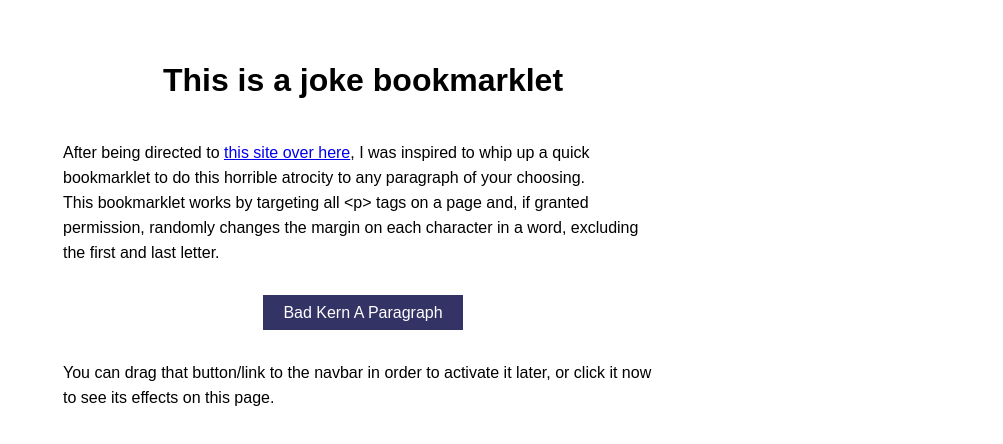
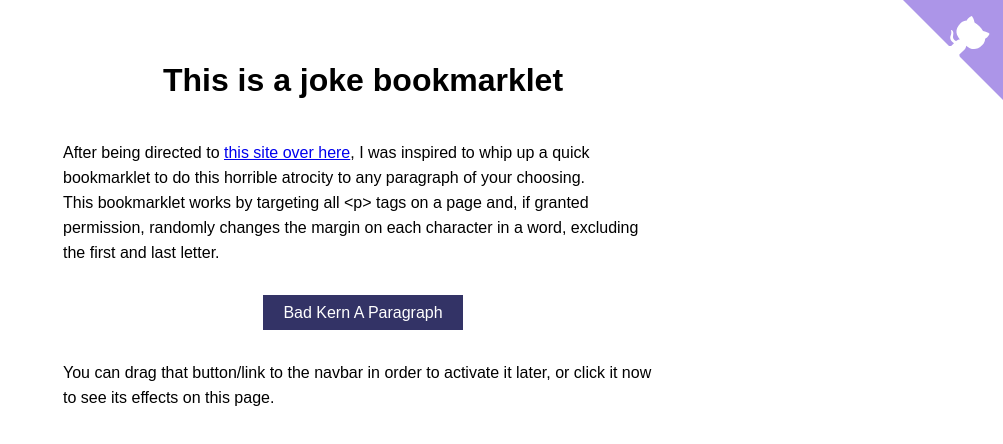
Before and after one commit to EmNudge/Bad-Kern, a plain HTML site: page index.html in a window 1280 px wide. Shown: the whole page, without its empty margins (277-1280 px from the left). Drawn offline with Linux system fonts and the light colour scheme.

Commit message:
added link to github

```diff
--- a/index.html
+++ b/index.html
@@ -6,6 +6,7 @@
   <meta http-equiv="X-UA-Compatible" content="ie=edge">
   <title>Bad Kern</title>
   <link rel="stylesheet" href="style.css">
+  <script src="index.js" deref></script>
 </head>
 <body>
   <h1>This is a joke bookmarklet</h1>
@@ -15,6 +16,10 @@
     <a class="bookmarklet">Bad Kern A Paragraph</a>
   </div>
   <p>You can drag that button/link to the navbar in order to activate it later, or click it now to see its effects on this page.</p>
-  <script src="index.js"></script>
+
+  <!-- check it out on github link -->
+  <a class="github-link" href="https://github.com/EmNudge/Bad-Kern" alt="check it out on github!">
+    <svg viewBox="0 0 250 250" aria-hidden="true"><path d="M0,0 L115,115 L130,115 L142,142 L250,250 L250,0 Z"></path><path d="M128.3,109.0 C113.8,99.7 119.0,89.6 119.0,89.6 C122.0,82.7 120.5,78.6 120.5,78.6 C119.2,72.0 123.4,76.3 123.4,76.3 C127.3,80.9 125.5,87.3 125.5,87.3 C122.9,97.6 130.6,101.9 134.4,103.2" fill="currentColor" style="transform-origin: 130px 106px;" class="octo-arm"></path><path d="M115.0,115.0 C114.9,115.1 118.7,116.5 119.8,115.4 L133.7,101.6 C136.9,99.2 139.9,98.4 142.2,98.6 C133.8,88.0 127.5,74.4 143.8,58.0 C148.5,53.4 154.0,51.2 159.7,51.0 C160.3,49.4 163.2,43.6 171.4,40.1 C171.4,40.1 176.1,42.5 178.8,56.2 C183.1,58.6 187.2,61.8 190.9,65.4 C194.5,69.0 197.7,73.2 200.1,77.6 C213.8,80.2 216.3,84.9 216.3,84.9 C212.7,93.1 206.9,96.0 205.4,96.6 C205.1,102.4 203.0,107.8 198.3,112.5 C181.9,128.9 168.3,122.5 157.7,114.1 C157.9,116.9 156.7,120.9 152.7,124.9 L141.0,136.5 C139.8,137.7 141.6,141.9 141.8,141.8 Z" fill="currentColor" class="octo-body"></path></svg>
+  </a>
 </body>
 </html>
--- a/style.css
+++ b/style.css
@@ -28,3 +28,16 @@ p {
   text-decoration: none;
   padding: 5px 20px;
 }
+
+.github-link {
+  display: inline-block;
+  position: fixed;
+  top: 0; right: 0;
+  height: 100px;
+  width: 100px;
+}
+
+.github-link svg {
+  color: #fff;
+  fill: #ac95e8;
+}
```
